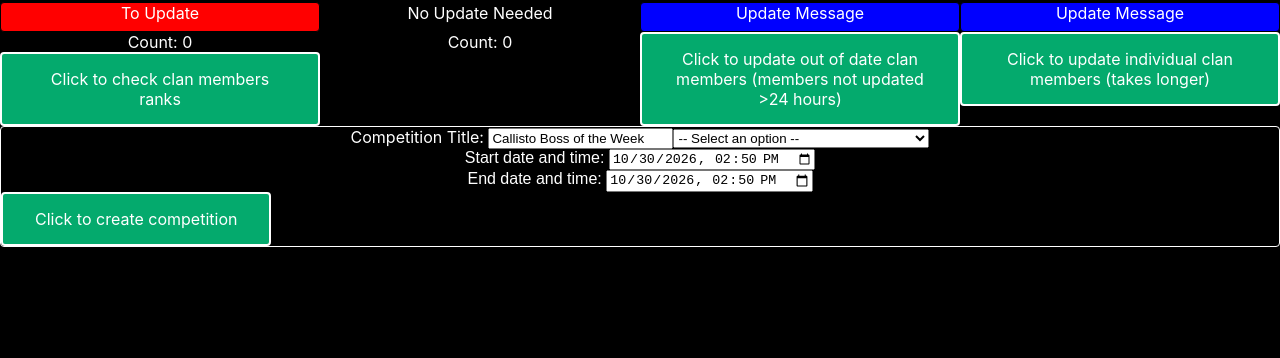
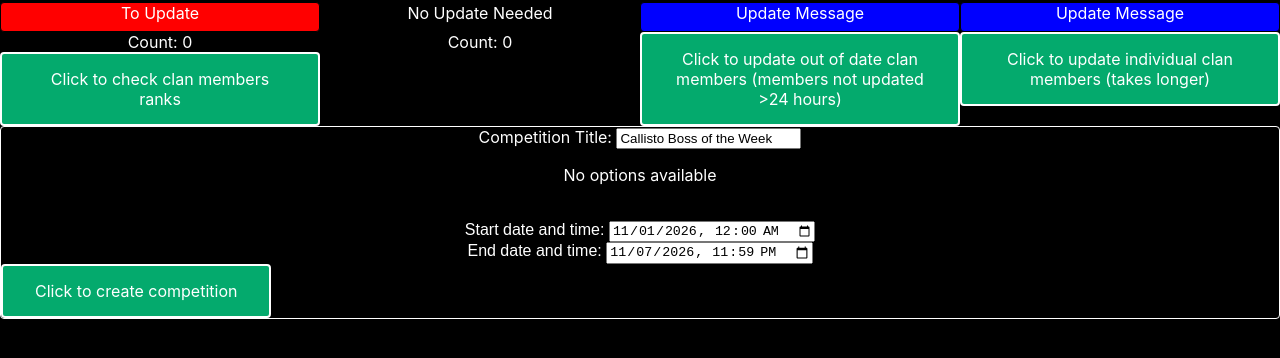
Before and after one commit to cotyembry/accoladesfrontend-master, a React (Create React App) app: page / in a window 1280 px wide. Shown: the top 358 px of the page. Built offline with nearby package versions, Linux system fonts and the light colour scheme; what @wise-old-man/utils would draw is missing.

Commit message:
App.js - changed datepickers to default to correct start and end dates for competition creation

```diff
--- a/src/App.js
+++ b/src/App.js
@@ -1,6 +1,6 @@
 import logo from './logo.svg';
 import './App.css';
-import { WOMClient, Metric } from '@wise-old-man/utils';
+import { WOMClient, Metric, METRICS } from '@wise-old-man/utils';
 import {Component, useState} from 'react';
 
 const client = new WOMClient({
@@ -66,121 +66,6 @@ class App extends Component {
 	constructor(props) {
 		super(props);
 
-		this.metric = [
-			'EHP',
-			'EHB',
-			'ABYSSAL_SIRE',
-			'ALCHEMICAL_HYDRA',
-			'AMOXLIATL',
-			'ARAXXOR',
-			'ARTIO',
-			'BARROWS_CHESTS',
-			'BRYOPHYTA',
-			'CALLISTO',
-			'CALVARION',
-			'CERBERUS',
-			'CHAMBERS_OF_XERIC',
-			'CHAMBERS_OF_XERIC_CM',
-			'CHAOS_ELEMENTAL',
-			'CHAOS_FANATIC',
-			'COMMANDER_ZILYANA',
-			'CORPOREAL_BEAST',
-			'CRAZY_ARCHAEOLOGIST',
-			'DAGANNOTH_PRIME',
-			'DAGANNOTH_REX',
-			'DAGANNOTH_SUPREME',
-			'DERANGED_ARCHAEOLOGIST',
-			'DOOM_OF_MOKHAIOTL',
-			'DUKE_SUCELLUS',
-			'GENERAL_GRAARDOR',
-			'GIANT_MOLE',
-			'GROTESQUE_GUARDIANS',
-			'HESPORI',
-			'KALPHITE_QUEEN',
-			'KING_BLACK_DRAGON',
-			'KRAKEN',
-			'KREEARRA',
-			'KRIL_TSUTSAROTH',
-			'LUNAR_CHESTS',
-			'MIMIC',
-			'NEX',
-			'NIGHTMARE',
-			'PHOSANIS_NIGHTMARE',
-			'OBOR',
-			'PHANTOM_MUSPAH',
-			'SARACHNIS',
-			'SCORPIA',
-			'SCURRIUS',
-			'SHELLBANE_GRYPHON',
-			'SKOTIZO',
-			'SOL_HEREDIT',
-			'SPINDEL',
-			'TEMPOROSS',
-			'THE_GAUNTLET',
-			'THE_CORRUPTED_GAUNTLET',
-			'THE_HUEYCOATL',
-			'THE_LEVIATHAN',
-			'THE_ROYAL_TITANS',
-			'THE_WHISPERER',
-			'THEATRE_OF_BLOOD',
-			'THEATRE_OF_BLOOD_HARD_MODE',
-			'THERMONUCLEAR_SMOKE_DEVIL',
-			'TOMBS_OF_AMASCUT',
-			'TOMBS_OF_AMASCUT_EXPERT',
-			'TZKAL_ZUK',
-			'TZTOK_JAD',
-			'VARDORVIS',
-			'VENENATIS',
-			'VETION',
-			'VORKATH',
-			'WINTERTODT',
-			'YAMA',
-			'ZALCANO',
-			'ZULRAH',
-			'LEAGUE_POINTS',
-			'BOUNTY_HUNTER_HUNTER',
-			'BOUNTY_HUNTER_ROGUE',
-			'CLUE_SCROLLS_ALL',
-			'CLUE_SCROLLS_BEGINNER',
-			'CLUE_SCROLLS_EASY',
-			'CLUE_SCROLLS_MEDIUM',
-			'CLUE_SCROLLS_HARD',
-			'CLUE_SCROLLS_ELITE',
-			'CLUE_SCROLLS_MASTER',
-			'LAST_MAN_STANDING',
-			'PVP_ARENA',
-			'SOUL_WARS_ZEAL',
-			'GUARDIANS_OF_THE_RIFT',
-			'COLOSSEUM_GLORY',
-			'COLLECTIONS_LOGGED',
-			'OVERALL',
-			'ATTACK',
-			'DEFENCE',
-			'STRENGTH',
-			'HITPOINTS',
-			'RANGED',
-			'PRAYER',
-			'MAGIC',
-			'COOKING',
-			'WOODCUTTING',
-			'FLETCHING',
-			'FISHING',
-			'FIREMAKING',
-			'CRAFTING',
-			'SMITHING',
-			'MINING',
-			'HERBLORE',
-			'AGILITY',
-			'THIEVING',
-			'SLAYER',
-			'FARMING',
-			'RUNECRAFTING',
-			'HUNTER',
-			'CONSTRUCTION',
-			'SAILING',
-		];
-
-
 		this.state = {
 			competitionTitleName: 'Callisto Boss of the Week',
 			message: '',
@@ -189,8 +74,8 @@ class App extends Component {
 			noUpdateNeeded: [],
 			updateMessage: '',
 			selected: '',
-			startDate: '',
-			endDate: '',
+			startDate: convertToLocalDateTimeFromUTC(getThisSundayMidnight()),
+			endDate: convertToLocalDateTimeFromUTC(getSaturdayAfterSunday(getThisSundayMidnight())),
 		}
 	}
 	async componentDidMount() {
@@ -204,9 +89,16 @@ class App extends Component {
 		// console.log(this.state.startDate);
 		// console.log(addHoursToDate(new Date(this.state.startDate), 5).toISOString())
 
+
+		console.log('button clicked', METRICS);
+
+
+
 		let startDate = new Date(this.state.startDate),
 			endDate = new Date(this.state.endDate);
+		console.log('would be sending:', {startDate, endDate})
 		//
+		return;
 		const newCompetition = await client.competitions.createCompetition({
 			title: this.state.competitionTitleName,
 			metric: this.getMetric(),
@@ -790,7 +682,7 @@ class App extends Component {
 				</div>
 				<div style={{border: '1px solid white', borderRadius: '4px',}}>
 					Competition Title: <input value={this.state.competitionTitleName} id='competitionTitleInput' onChange={this.onTitleChange} />
-						<Dropdown options={this.metric} onChange={handleSelection} setState={this.setState} />
+						<Dropdown options={Object.keys(Metric)} onChange={handleSelection} setState={this.setState} />
 						<br />
 						{/* Start
 							Jul 13, 12:00 AM
@@ -821,13 +713,46 @@ class App extends Component {
 	}
 }
 
+function getThisSundayMidnight() {
+    const now = new Date();
+
+    // getDay() returns 0 for Sunday, 1 for Monday, ..., 6 for Saturday
+    const currentDay = now.getDay();
+
+    // Calculate days until Sunday (0 means today is Sunday)
+    const daysUntilSunday = (7 - currentDay) % 7;
+
+    // Create new Date for Sunday
+    const sunday = new Date(now);
+    sunday.setDate(now.getDate() + daysUntilSunday);
+
+    // Set time to midnight (00:00:00.000)
+    sunday.setHours(0, 0, 0, 0);
+    return sunday;
+}
+/**
+ * Returns the Saturday after a given Sunday date at 11:59 PM.
+ * @param {Date} sundayDate - The Sunday date (midnight) from getThisSundayMidnight().
+ */
+function getSaturdayAfterSunday(sundayDate) {
+    if (!(sundayDate instanceof Date) || isNaN(sundayDate)) {
+        throw new Error("Invalid Date object provided.");
+    }
+
+    const saturday = new Date(sundayDate);
+    saturday.setDate(sundayDate.getDate() + 6); // Saturday after Sunday
+    saturday.setHours(23, 59, 0, 0); // 11:59 PM
+
+    return saturday;
+}
 function DateTimePickerStart({onChange}) {
   // Initialize with current local date & time
   const [startDate, setDateTime] = useState(() => {
-    const now = new Date();
-    // Adjust for local timezone so it matches the user's clock
-    const local = new Date(now.getTime() - now.getTimezoneOffset() * 60000);
-    return local.toISOString().slice(0, 16); // "YYYY-MM-DDTHH:MM"
+    // const now = new Date();
+    // // Adjust for local timezone so it matches the user's clock
+    // const local = new Date(now.getTime() - now.getTimezoneOffset() * 60000);
+    // return local.toISOString().slice(0, 16); // "YYYY-MM-DDTHH:MM"
+	return convertToLocalDateTimeFromUTC(getThisSundayMidnight().toISOString()); //.slice(0, 16);
   });
 
   // Handle change
@@ -847,6 +772,7 @@ function DateTimePickerStart({onChange}) {
         type="datetime-local"
         value={startDate}
         onChange={handleChange}
+		// timezone="system"
       />
       {/* <p>Selected: {startDate}</p> */}
     </div>
@@ -856,10 +782,13 @@ function DateTimePickerStart({onChange}) {
 function DateTimePickerEnd({onChange}) {
   // Initialize with current local date & time
   const [endDate, setDateTime] = useState(() => {
-    const now = new Date();
-    // Adjust for local timezone so it matches the user's clock
-    const local = new Date(now.getTime() - now.getTimezoneOffset() * 60000);
-    return local.toISOString().slice(0, 16); // "YYYY-MM-DDTHH:MM"
+    // const now = new Date();
+    // // Adjust for local timezone so it matches the user's clock
+    // const local = new Date(now.getTime() - now.getTimezoneOffset() * 60000);
+    // return local.toISOString().slice(0, 16); // "YYYY-MM-DDTHH:MM"
+	let sundayMidnight = getThisSundayMidnight(),
+		saturdayTime = getSaturdayAfterSunday(sundayMidnight);
+	return convertToLocalDateTimeFromUTC(saturdayTime.toISOString()); //.slice(0, 16);
   });
 
   // Handle change
@@ -879,10 +808,28 @@ function DateTimePickerEnd({onChange}) {
         type="datetime-local"
         value={endDate}
         onChange={handleChange}
+		// timezone="system"
       />
       {/* <p>Selected: {endDate}</p> */}
     </div>
   );
+}
+function convertToLocalDateTimeFromUTC(utcString) {
+    // Parse the UTC date
+    const utcDate = new Date(utcString);
+
+    // Get local components
+    const year = utcDate.getFullYear();
+    const month = String(utcDate.getMonth() + 1).padStart(2, '0');
+    const day = String(utcDate.getDate()).padStart(2, '0');
+    const hours = String(utcDate.getHours()).padStart(2, '0');
+    const minutes = String(utcDate.getMinutes()).padStart(2, '0');
+
+    // Format for datetime-local (no timezone)
+    const localDateTime = `${year}-${month}-${day}T${hours}:${minutes}`;
+
+    // Assign to input
+    return localDateTime;
 }
 
 /**
```
